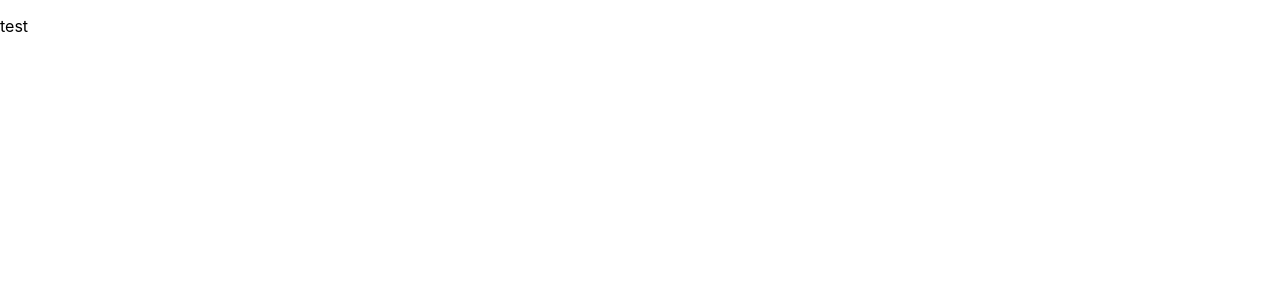
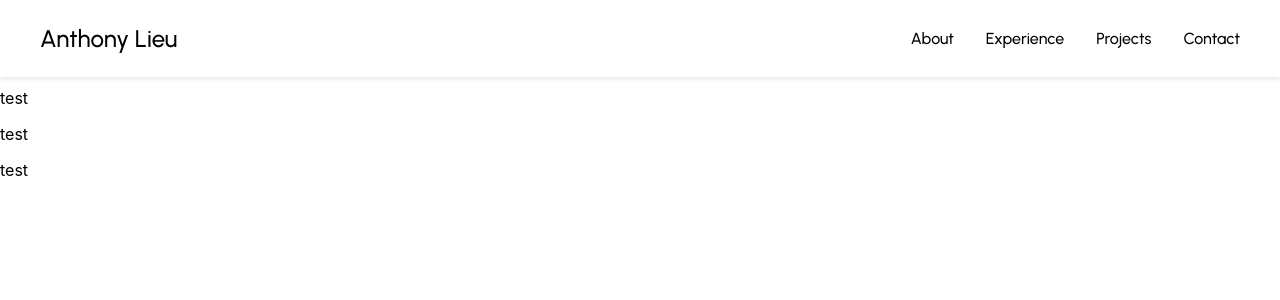
Before and after one commit to lieuanthony/lieuanthony.github.io, a React (Create React App) app: page / in a window 1280 px wide. Shown: the top 300 px of the page. Built offline with nearby package versions, Linux system fonts and the light colour scheme.

Commit message:
setup navbar

```diff
--- a/package.json
+++ b/package.json
@@ -12,6 +12,7 @@
     "@types/node": "^16.18.126",
     "@types/react": "^19.1.2",
     "@types/react-dom": "^19.1.2",
+    "gsap": "^3.12.7",
     "react": "^19.1.0",
     "react-dom": "^19.1.0",
     "react-scripts": "5.0.1",
--- a/src/App.tsx
+++ b/src/App.tsx
@@ -1,9 +1,13 @@
-import './App.css';
+import Navbar from './components/Navbar';
+import About from './pages/About';
+import Contact from './pages/Contact';
+import Experience from './pages/Experience';
 import Home from './pages/Home';
+import Projects from './pages/Projects';
 
 function App() {
   return (
-    <Home />
+    <><Navbar /><Home /><About /><Experience /><Projects /><Contact /></>
   );
 }
 
--- a/src/components/Navbar.css
+++ b/src/components/Navbar.css
@@ -0,0 +1,78 @@
+.navbar {
+  background-color: #fff;
+  padding: 1.5rem 0;
+  position: fixed;
+  top: 0;
+  width: 100%;
+  z-index: 1000;
+  transition: transform 0.3s ease;
+  box-shadow: 0 2px 4px rgba(0, 0, 0, 0.1);
+}
+
+.navbar.hidden {
+  transform: translateY(-100%);
+}
+
+.navbar-container {
+  max-width: 1200px;
+  margin: 0 auto;
+  padding: 0 2rem;
+  display: flex;
+  justify-content: space-between;
+  align-items: center;
+}
+
+.navbar-brand a {
+  font-family: 'Urbanist', sans-serif;
+  font-size: 1.5rem;
+  font-weight: 500;
+  color: #000;
+  text-decoration: none;
+}
+
+.navbar-links {
+  display: flex;
+  gap: 2rem;
+}
+
+.navbar-links a {
+  font-family: 'Urbanist', sans-serif;
+  color: #000;
+  text-decoration: none;
+  font-weight: 500;
+  transition: opacity 0.3s ease;
+  position: relative;
+}
+
+.navbar-links a:hover {
+  opacity: 0.8;
+}
+
+.navbar-links a::after {
+  content: '';
+  position: absolute;
+  width: 0;
+  height: 2px;
+  bottom: -5px;
+  left: 0;
+  background-color: #000;
+  transition: width 0.3s ease;
+}
+
+.navbar-links a:hover::after {
+  width: 100%;
+}
+
+/* Responsive design */
+@media (max-width: 768px) {
+  .navbar-container {
+    flex-direction: column;
+    gap: 1rem;
+  }
+
+  .navbar-links {
+    flex-direction: column;
+    align-items: center;
+    gap: 1rem;
+  }
+}
--- a/src/components/Navbar.tsx
+++ b/src/components/Navbar.tsx
@@ -1,7 +1,42 @@
+import { useEffect, useState } from 'react';
+import './Navbar.css';
+
 function Navbar() {
-    return (
-      <p>test</p>
-    );
-  }
+  const [isHidden, setIsHidden] = useState(false);
+  const [lastScrollY, setLastScrollY] = useState(0);
 
-  export default Navbar;
+  useEffect(() => {
+    const handleScroll = () => {
+      const currentScrollY = window.scrollY;
+
+      if (currentScrollY > lastScrollY && currentScrollY > 100) {
+        setIsHidden(true);
+      } else {
+        setIsHidden(false);
+      }
+
+      setLastScrollY(currentScrollY);
+    };
+
+    window.addEventListener('scroll', handleScroll);
+    return () => window.removeEventListener('scroll', handleScroll);
+  }, [lastScrollY]);
+
+  return (
+    <nav className={`navbar ${isHidden ? 'hidden' : ''}`}>
+      <div className="navbar-container">
+        <div className="navbar-brand">
+          <a href="/">Anthony Lieu</a>
+        </div>
+        <div className="navbar-links">
+          <a href="#about">About</a>
+          <a href="#experience">Experience</a>
+          <a href="#projects">Projects</a>
+          <a href="#contact">Contact</a>
+        </div>
+      </div>
+    </nav>
+  );
+}
+
+export default Navbar;
--- a/src/index.css
+++ b/src/index.css
@@ -1,3 +1,5 @@
+@import url('https://fonts.googleapis.com/css2?family=Urbanist:wght@500&display=swap');
+
 body {
   margin: 0;
   font-family: -apple-system, BlinkMacSystemFont, 'Segoe UI', 'Roboto', 'Oxygen',
```
Also changed, not shown: src/pages/Interests.tsx (deleted, +0 -7 lines), src/components/Skills.css (added), src/components/Skills.tsx (renamed from src/pages/Skills.tsx), src/pages/Interests.css (deleted), src/pages/Skills.css (deleted), 1 other file (tests, documents, lock files or other folders).
